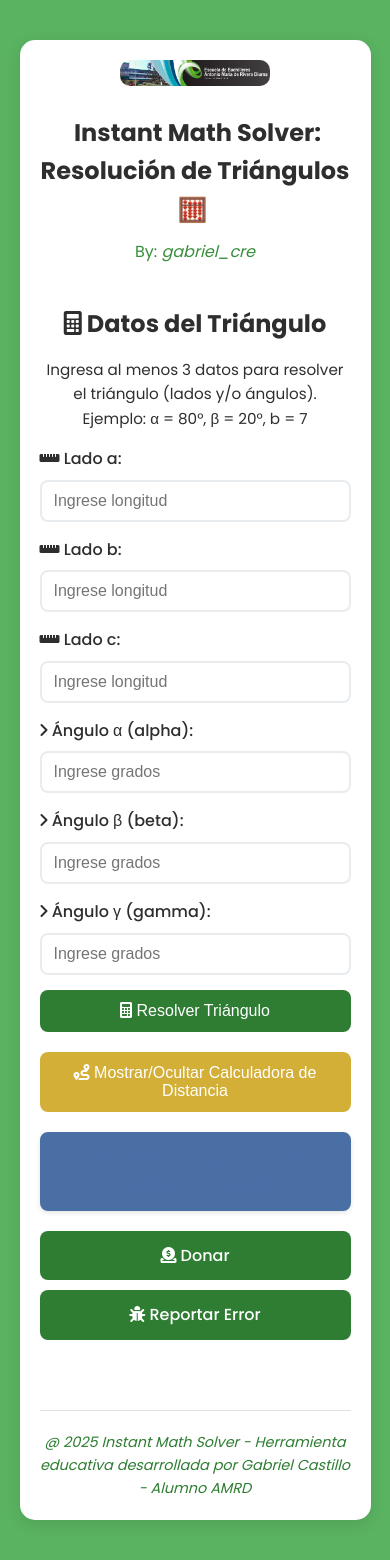
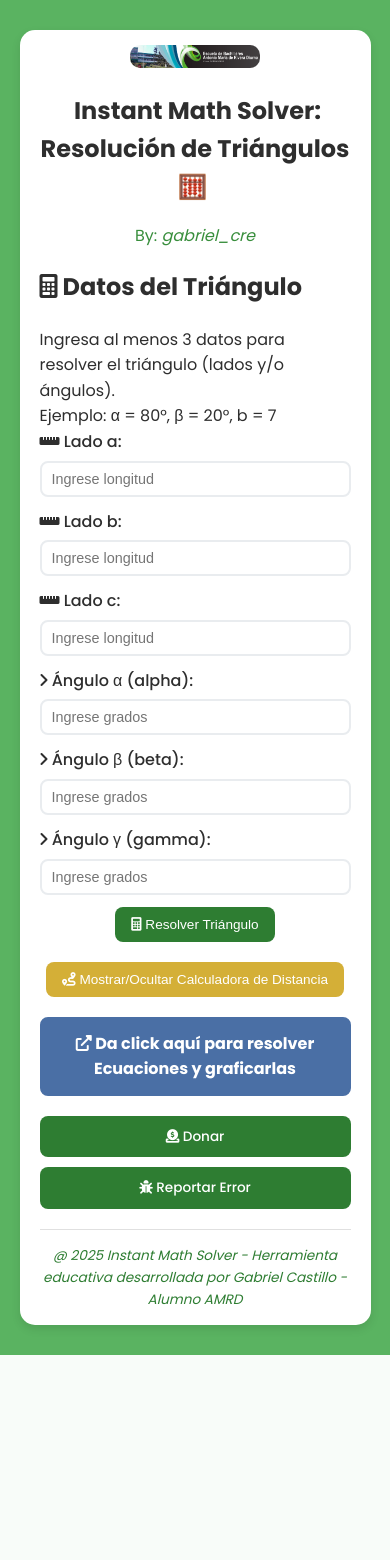
Before and after one commit to Gabriel-creZ/nismoos-triangulos2, a Flask app: page / in a window 390 px wide. After the commit the page ends 1355 px from the top, so only its background shows below. Run offline with Flask 2, Linux system fonts and the light colour scheme; the visitor is signed in with stand-in values (Sample User, id 1); some libraries are stand-ins or nearby versions.

Commit message:
Final Release 5.5

```diff
--- a/static/styles.css
+++ b/static/styles.css
@@ -13,7 +13,7 @@
   --golden-color: #D4AF37;
 }
 
-/* Fondo general con color verde */
+/* Fondo general */
 body {
   font-family: 'Poppins', sans-serif;
   background-color: var(--background-color);
@@ -27,27 +27,26 @@ body {
   align-items: center;
 }
 
-/* Contenedor blanco central */
+/* Contenedor central */
 .container {
   background: white;
   max-width: 600px;
   width: 90%;
-  margin: 40px auto;
-  padding: 20px 30px;
+  margin: 30px auto;
+  padding: 15px 20px;
   border-radius: 15px;
-  box-shadow: 0 4px 15px rgba(0, 0, 0, 0.1);
+  box-shadow: 0 4px 10px rgba(0, 0, 0, 0.1);
   box-sizing: border-box;
 }
 
-/* Imagen label-image centrada */
+/* Imagen label */
 .label-image-container {
   text-align: center;
-  margin-bottom: 20px;
-  display: block;
+  margin-bottom: 15px;
 }
 
 .label-image {
-  max-width: 200px;
+  max-width: 180px;
   height: auto;
   border-radius: 10px;
   transition: transform 0.3s ease;
@@ -55,29 +54,29 @@ body {
 
 .label-image:hover {
   transform: scale(1.05);
-  box-shadow: 0 4px 15px rgba(0, 0, 0, 0.1);
+  box-shadow: 0 4px 10px rgba(0, 0, 0, 0.1);
 }
 
 /* Header */
 .header {
   text-align: center;
-  margin-bottom: 20px;
+  margin-bottom: 15px;
 }
 
 .header h1 {
-  font-size: 2rem;
-  margin-bottom: 10px;
+  font-size: 1.8rem;
+  margin-bottom: 8px;
 }
 
 .creator {
   text-align: center;
   color: var(--secondary-color);
-  margin: 5px 0 15px 0;
+  margin-bottom: 10px;
 }
 
-/* Enlace de ecuaciones */
+/* Botón de ecuaciones (rediseñado) */
 .equation-link {
-  margin: 20px 0;
+  margin: 15px 0;
   text-align: center;
 }
 
@@ -88,42 +87,27 @@ body {
   border-radius: 8px;
   text-decoration: none;
   display: inline-block;
+  font-weight: bold;
+  border: 2px solid var(--equation-link-color);
   transition: all 0.3s;
-  font-weight: 500;
-  box-shadow: 0 2px 5px rgba(0, 0, 0, 0.1);
 }
 
 .equation-link a:hover {
   background-color: var(--equation-link-hover);
   transform: translateY(-2px);
-  box-shadow: 0 4px 8px rgba(0, 0, 0, 0.15);
-}
-
-.equation-link a i {
-  margin-right: 8px;
-}
-
-/* Mensajes de error */
-.error-message {
-  background-color: #fee2e2;
-  color: #dc2626;
-  padding: 15px;
-  border-radius: 8px;
-  margin-bottom: 20px;
-  text-align: center;
 }
 
 /* Formularios */
 .login-form .form-group,
 .form-group {
-  margin-bottom: 15px;
+  margin-bottom: 12px;
   text-align: left;
 }
 
 .form-group label {
   display: block;
   font-weight: 500;
-  margin-bottom: 8px;
+  margin-bottom: 6px;
   color: var(--dark-color);
 }
 
@@ -131,10 +115,10 @@ body {
 .form-group textarea,
 .form-group select {
   width: 100%;
-  padding: 12px 15px;
+  padding: 10px 12px;
   border: 2px solid #e9ecef;
   border-radius: 8px;
-  font-size: 1rem;
+  font-size: 0.95rem;
   transition: border-color 0.3s;
   box-sizing: border-box;
 }
@@ -146,19 +130,18 @@ body {
   outline: none;
 }
 
-/* Botones */
+/* Botones generales */
 .login-btn,
 .btn {
   background-color: var(--primary-color);
   color: white;
   border: none;
-  padding: 15px 25px;
+  padding: 12px 20px;
   border-radius: 8px;
-  font-size: 1.1rem;
+  font-size: 1rem;
   font-weight: 500;
   cursor: pointer;
   transition: all 0.3s;
-  width: 100%;
   display: block;
   text-align: center;
   text-decoration: none;
@@ -173,14 +156,14 @@ body {
   box-shadow: 0 4px 8px rgba(0, 0, 0, 0.1);
 }
 
-/* Botones dorados */
+/* Botones dorados (toggle) */
 .gold-btn {
   background-color: var(--golden-color);
   color: white;
   border: none;
-  padding: 12px 20px;
+  padding: 10px 18px;
   border-radius: 8px;
-  font-size: 1rem;
+  font-size: 0.95rem;
   font-weight: 500;
   cursor: pointer;
   transition: all 0.3s;
@@ -193,53 +176,25 @@ body {
   box-shadow: 0 4px 8px rgba(0, 0, 0, 0.1);
 }
 
-/* Contenido y resultados */
-.content {
-  display: flex;
-  flex-direction: column;
-  align-items: center;
-}
-
-.form-container {
-  width: 100%;
-  max-width: 500px;
-  margin-bottom: 30px;
-}
-
-.form-title {
-  font-size: 1.5rem;
-  margin-bottom: 15px;
-  text-align: center;
-}
-
-.instruction {
-  font-size: 0.95rem;
-  margin-bottom: 15px;
-  text-align: center;
-}
-
+/* Bloques de resultados */
 .results-container {
   width: 100%;
-  max-width: 600px;
-  margin-bottom: 30px;
-}
-
-.results-title {
-  font-size: 1.5rem;
-  text-align: center;
+  max-width: 550px;
   margin-bottom: 20px;
+  font-size: 0.95rem;
 }
 
 .result-item {
   background: #f8f9fa;
   border: 1px solid #e9ecef;
-  padding: 15px;
-  margin-bottom: 15px;
+  padding: 10px 12px;
+  margin-bottom: 10px;
   border-radius: 8px;
   box-sizing: border-box;
   white-space: pre-wrap;
 }
 
+/* Imágenes */
 .triangle-image {
   max-width: 100%;
   display: block;
@@ -249,23 +204,23 @@ body {
 /* Login container */
 .login-container {
   background: white;
-  max-width: 400px;
+  max-width: 350px;
   width: 90%;
   margin: 50px auto;
-  padding: 30px;
+  padding: 20px;
   border-radius: 15px;
-  box-shadow: 0 4px 15px rgba(0,0,0,0.1);
+  box-shadow: 0 4px 10px rgba(0,0,0,0.1);
   text-align: center;
   box-sizing: border-box;
 }
 
-/* Pie de página */
+/* Footer */
 .footer {
   text-align: center;
-  margin-top: 30px;
-  padding-top: 20px;
+  margin-top: 20px;
+  padding-top: 15px;
   color: #6c757d;
-  font-size: 0.9rem;
+  font-size: 0.85rem;
   border-top: 1px solid #e0e0e0;
   width: 100%;
   box-sizing: border-box;
@@ -279,16 +234,26 @@ body {
 /* Responsive */
 @media (max-width: 768px) {
   .container {
-    padding: 20px;
+    padding: 15px 20px;
   }
   .header h1 {
-    font-size: 1.8rem;
+    font-size: 1.7rem;
+  }
+  .form-group input,
+  .form-group textarea,
+  .form-group select {
+    padding: 8px 10px;
+    font-size: 0.9rem;
+  }
+  .btn, .login-btn, .gold-btn {
+    padding: 10px 16px;
+    font-size: 0.9rem;
   }
 }
 
 @media (max-width: 480px) {
   .label-image {
-    max-width: 150px;
+    max-width: 130px;
   }
   .header h1 {
     font-size: 1.5rem;
@@ -296,10 +261,10 @@ body {
   .form-group input,
   .form-group textarea,
   .form-group select {
-    padding: 10px 12px;
+    padding: 8px 10px;
   }
   .btn, .login-btn, .gold-btn {
-    padding: 12px 20px;
-    font-size: 1rem;
+    padding: 10px 16px;
+    font-size: 0.85rem;
   }
 }
--- a/templates/index.html
+++ b/templates/index.html
@@ -93,7 +93,7 @@
               <i class="fas fa-calculator"></i> Resolver Triángulo
             </button>
           </form>
-          <!-- Botón Mostrar/Ocultar Calculadora de Distancia (centrado, tono dorado e ícono) -->
+          <!-- Botón Mostrar/Ocultar Calculadora de Distancia -->
           <div style="text-align:center; margin-top:20px;">
             <button id="toggleDistance" class="gold-btn">
               <i class="fas fa-route"></i> Mostrar/Ocultar Calculadora de Distancia
@@ -103,7 +103,7 @@
           <div id="distanceCalculator" style="display:none; background: #e9ecef; padding: 15px;">
             <h3 style="text-align: center;">Calculadora de Distancia</h3>
             <p style="font-size:0.9rem; text-align:center; margin-bottom:10px;">
-              Ingresa las coordenadas de 2 o 3 puntos. Si se ingresan 3 puntos (no colineales), se calcularán las 3 distancias, el perímetro y el área del triángulo formado, y se generará la gráfica.
+              Ingresa las coordenadas de 2 o 3 puntos. Si se ingresan 3 puntos (no colineales), se calcularán todas las distancias, el perímetro y el área del triángulo formado, y se generará la gráfica.
             </p>
             <form id="distanceForm">
               <div class="form-group">
@@ -134,11 +134,14 @@
             </form>
             <div id="distanceResult" style="margin-top:10px; white-space: pre-wrap; font-weight:bold; text-align:center;"></div>
             <div id="triangleGraph" style="margin-top:15px;"></div>
+            <p style="text-align:center; margin-top:10px; font-style:italic;">
+              Recomendamos visualizar la gráfica interactiva en PC o tablet.
+            </p>
           </div>
-          <!-- Botón de ecuaciones rediseñado: fondo blanco -->
+          <!-- Botón de ecuaciones rediseñado -->
           <div class="equation-link" style="margin-top: 20px; background-color: white; box-shadow: none;">
-            <a href="https://resolucion-rectas-nismoos.onrender.com" target="_blank" style="color: var(--equation-link-color); text-decoration: none; display: inline-block; padding: 12px 20px; border: 2px solid var(--equation-link-color); border-radius: 8px;">
-              <i class="fas fa-external-link-alt"></i> Da click aquí para resolver Ecuaciones y graficarlas
+            <a href="https://resolucion-rectas-nismoos.onrender.com" target="_blank" style="color: white; background-color: var(--equation-link-color); font-weight:bold; padding: 12px 20px; border-radius: 8px; text-decoration: none; display: inline-block;">
+              <i class="fas fa-external-link-alt" style="color:white;"></i> Da click aquí para resolver Ecuaciones y graficarlas
             </a>
           </div>
           <!-- Botones de Donar y Reportar Error -->
@@ -159,13 +162,13 @@
   {% endif %}
   <script src="https://cdn.plot.ly/plotly-latest.min.js"></script>
   <script>
-    // Toggle para Calculadora de Distancia
+    // Toggle Calculadora de Distancia en index
     document.getElementById("toggleDistance").addEventListener("click", function() {
       const section = document.getElementById("distanceCalculator");
       section.style.display = (section.style.display === "none" ? "block" : "none");
     });
 
-    // Calculadora de distancia entre 2 o 3 puntos
+    // Calculadora de distancia en index
     document.getElementById("distanceForm").addEventListener("submit", function(e) {
       e.preventDefault();
       const x1 = Number(document.getElementById("x1").value);
@@ -181,17 +184,17 @@
         const dx = xb - xa;
         const dy = yb - ya;
         const d = Math.sqrt(dx * dx + dy * dy);
-        const procedimiento = `Distancia = √[(${xb} - ${xa})² + (${yb} - ${ya})²] = √[${(dx*dx).toFixed(4)} + ${(dy*dy).toFixed(4)}] = √[${(dx*dx+dy*dy).toFixed(4)}] = ${d.toFixed(4)}`;
+        const procedimiento = `√[(${xb} - ${xa})² + (${yb} - ${ya})²] = √[${(dx*dx).toFixed(4)} + ${(dy*dy).toFixed(4)}] = ${d.toFixed(4)}`;
         return { d, procedimiento };
       }
 
       let resultadoTexto = "";
       let perimetroTri = "";
       let areaTri = "";
-      // Si se ingresan solo 2 puntos
       if (x3 === null || y3 === null) {
         const res = calcularDistancia(x1, y1, x2, y2);
         resultadoTexto = `Distancia entre Punto 1 y Punto 2:\n${res.procedimiento}`;
+        document.getElementById("triangleGraph").innerHTML = "";
       } else {
         const res1 = calcularDistancia(x1, y1, x2, y2);
         const res2 = calcularDistancia(x2, y2, x3, y3);
@@ -203,12 +206,12 @@
         const d1 = res1.d, d2 = res2.d, d3 = res3.d;
         const s = (d1 + d2 + d3) / 2;
         const areaCalc = Math.sqrt(s * (s - d1) * (s - d2) * (s - d3));
-        perimetroTri = `\n\nPerímetro del triángulo: ${(d1+d2+d3).toFixed(4)}`;
-        areaTri = `\nÁrea del triángulo: ${areaCalc.toFixed(4)}`;
+        perimetroTri = `\n\nPerímetro: ${(d1 + d2 + d3).toFixed(4)}`;
+        areaTri = `\nÁrea: ${areaCalc.toFixed(4)}`;
         resultadoTexto += perimetroTri + areaTri;
 
         // Graficar triángulo con Plotly
-        const trace = {
+        var trace = {
           x: [x1, x2, x3, x1],
           y: [y1, y2, y3, y1],
           mode: 'lines+markers',
@@ -216,8 +219,8 @@
           line: {width: 2},
           name: 'Triángulo'
         };
-        const data = [trace];
-        const layout = {
+        var data = [trace];
+        var layout = {
           title: 'Gráfica del Triángulo',
           xaxis: {title: 'Eje X'},
           yaxis: {title: 'Eje Y'},
@@ -226,8 +229,76 @@
         };
         Plotly.newPlot('triangleGraph', data, layout, {responsive: true});
       }
+      document.getElementById("distanceResult").innerText = resultadoTexto;
+    });
 
-      document.getElementById("distanceResult").innerText = resultadoTexto;
+    // Toggle Calculadora de Distancia en Resultados
+    document.getElementById("toggleDistanceResult").addEventListener("click", function() {
+      const section = document.getElementById("distanceCalculatorResult");
+      section.style.display = (section.style.display === "none" ? "block" : "none");
+    });
+
+    // Calculadora de distancia en Resultados
+    document.getElementById("distanceFormResult").addEventListener("submit", function(e) {
+      e.preventDefault();
+      const x1 = Number(document.getElementById("x1R").value);
+      const y1 = Number(document.getElementById("y1R").value);
+      const x2 = Number(document.getElementById("x2R").value);
+      const y2 = Number(document.getElementById("y2R").value);
+      const x3Field = document.getElementById("x3R");
+      const y3Field = document.getElementById("y3R");
+      const x3 = x3Field.value ? Number(x3Field.value) : null;
+      const y3 = y3Field.value ? Number(y3Field.value) : null;
+
+      function calcularDistancia(xa, ya, xb, yb) {
+        const dx = xb - xa;
+        const dy = yb - ya;
+        const d = Math.sqrt(dx * dx + dy * dy);
+        const procedimiento = `√[(${xb} - ${xa})² + (${yb} - ${ya})²] = √[${(dx*dx).toFixed(4)} + ${(dy*dy).toFixed(4)}] = ${d.toFixed(4)}`;
+        return { d, procedimiento };
+      }
+
+      let resultadoTexto = "";
+      let perimetroTri = "";
+      let areaTri = "";
+      if (x3 === null || y3 === null) {
+        const res = calcularDistancia(x1, y1, x2, y2);
+        resultadoTexto = `Distancia entre Punto 1 y Punto 2:\n${res.procedimiento}`;
+        document.getElementById("triangleGraphR").innerHTML = "";
+      } else {
+        const res1 = calcularDistancia(x1, y1, x2, y2);
+        const res2 = calcularDistancia(x2, y2, x3, y3);
+        const res3 = calcularDistancia(x1, y1, x3, y3);
+        resultadoTexto =
+          "Distancia entre Punto 1 y Punto 2:\n" + res1.procedimiento + "\n\n" +
+          "Distancia entre Punto 2 y Punto 3:\n" + res2.procedimiento + "\n\n" +
+          "Distancia entre Punto 1 y Punto 3:\n" + res3.procedimiento;
+        const d1 = res1.d, d2 = res2.d, d3 = res3.d;
+        const s = (d1 + d2 + d3) / 2;
+        const areaCalc = Math.sqrt(s * (s - d1) * (s - d2) * (s - d3));
+        perimetroTri = `\n\nPerímetro: ${(d1+d2+d3).toFixed(4)}`;
+        areaTri = `\nÁrea: ${areaCalc.toFixed(4)}`;
+        resultadoTexto += perimetroTri + areaTri;
+
+        var trace = {
+          x: [x1, x2, x3, x1],
+          y: [y1, y2, y3, y1],
+          mode: 'lines+markers',
+          marker: {color: 'blue'},
+          line: {width: 2},
+          name: 'Triángulo'
+        };
+        var data = [trace];
+        var layout = {
+          title: 'Gráfica del Triángulo',
+          xaxis: {title: 'Eje X'},
+          yaxis: {title: 'Eje Y'},
+          autosize: true,
+          margin: {l: 40, r: 40, t: 40, b: 40}
+        };
+        Plotly.newPlot('triangleGraphR', data, layout, {responsive: true});
+      }
+      document.getElementById("distanceResultR").innerText = resultadoTexto;
     });
   </script>
 </body>
```
